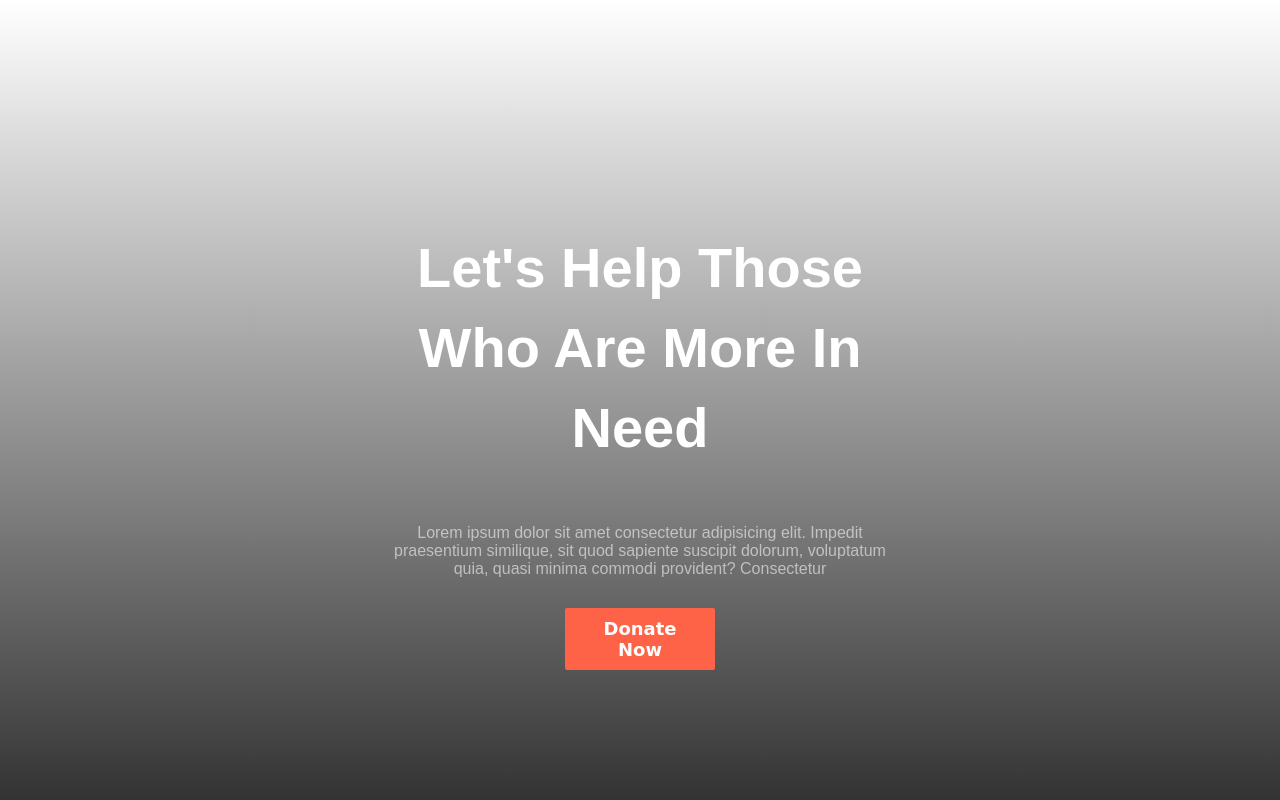
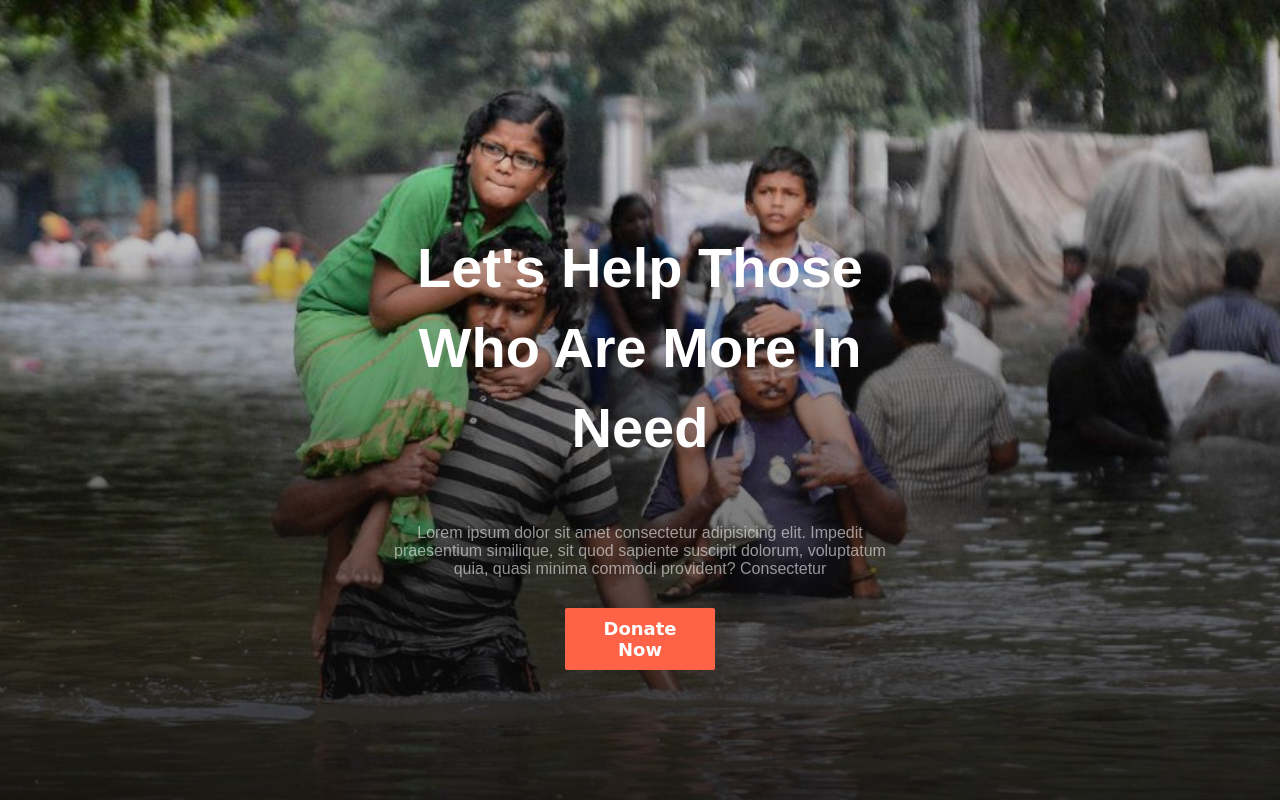
Before and after one commit to mdaswoad/ourphtamp, a plain HTML site: page index.html in a window 1280 px wide. Shown: the top 800 px of the page. Drawn offline with Linux system fonts and the light colour scheme; a web font is replaced by a local one.

Commit message:
Update style.css
change image code

```diff
--- a/css/style.css
+++ b/css/style.css
@@ -4,7 +4,7 @@ body {
  }
 /*thats our fast section desin start */
 #NavSection {
-    background-image: linear-gradient(#eb01a500, #0b0a0ad4),url(./images/donation4.jpg);
+    background-image: linear-gradient(#eb01a500, #0b0a0ad4),url(../images/donation4.jpg);
     height: 100vh;
     background-size: cover;
     background-repeat:no-repeat;
```
